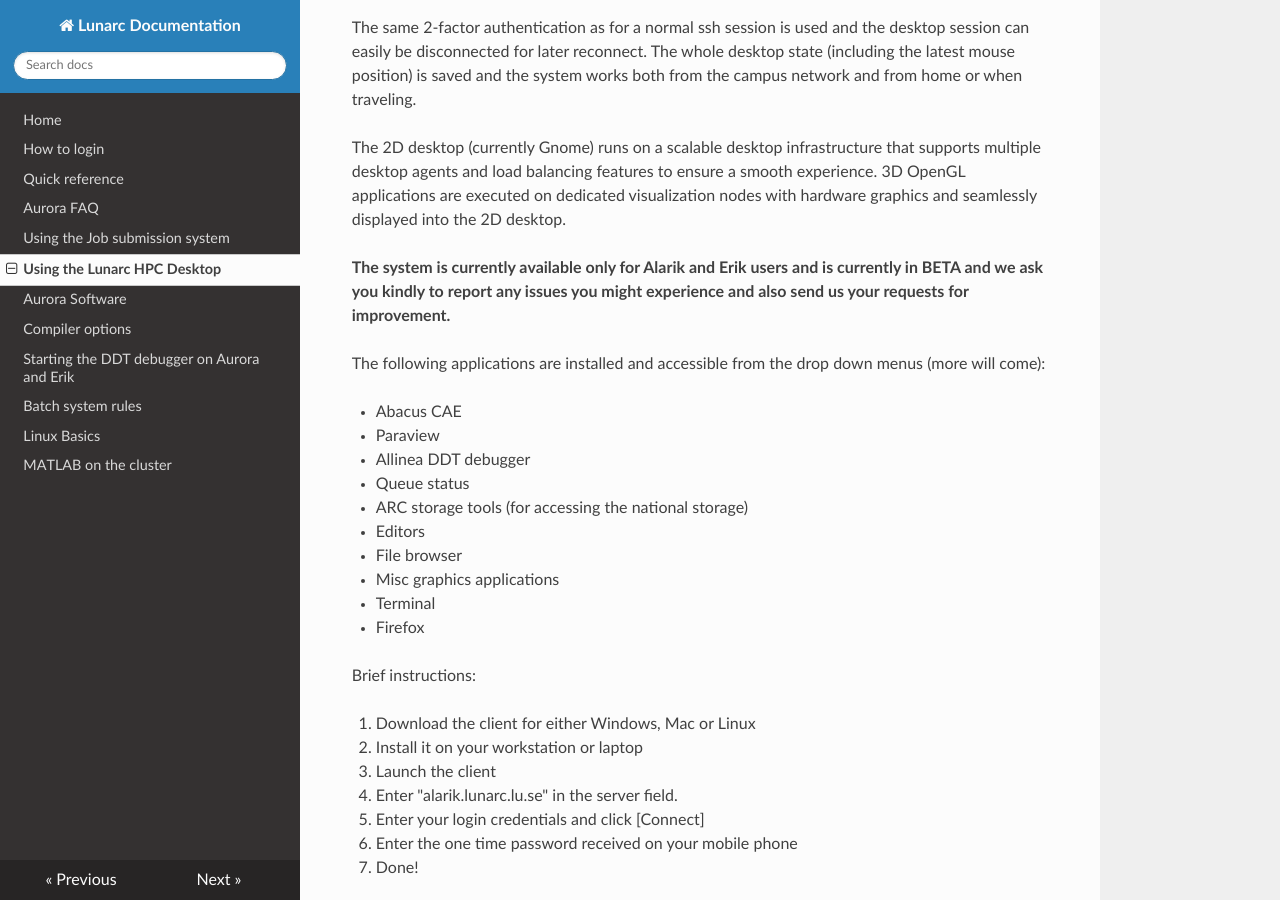
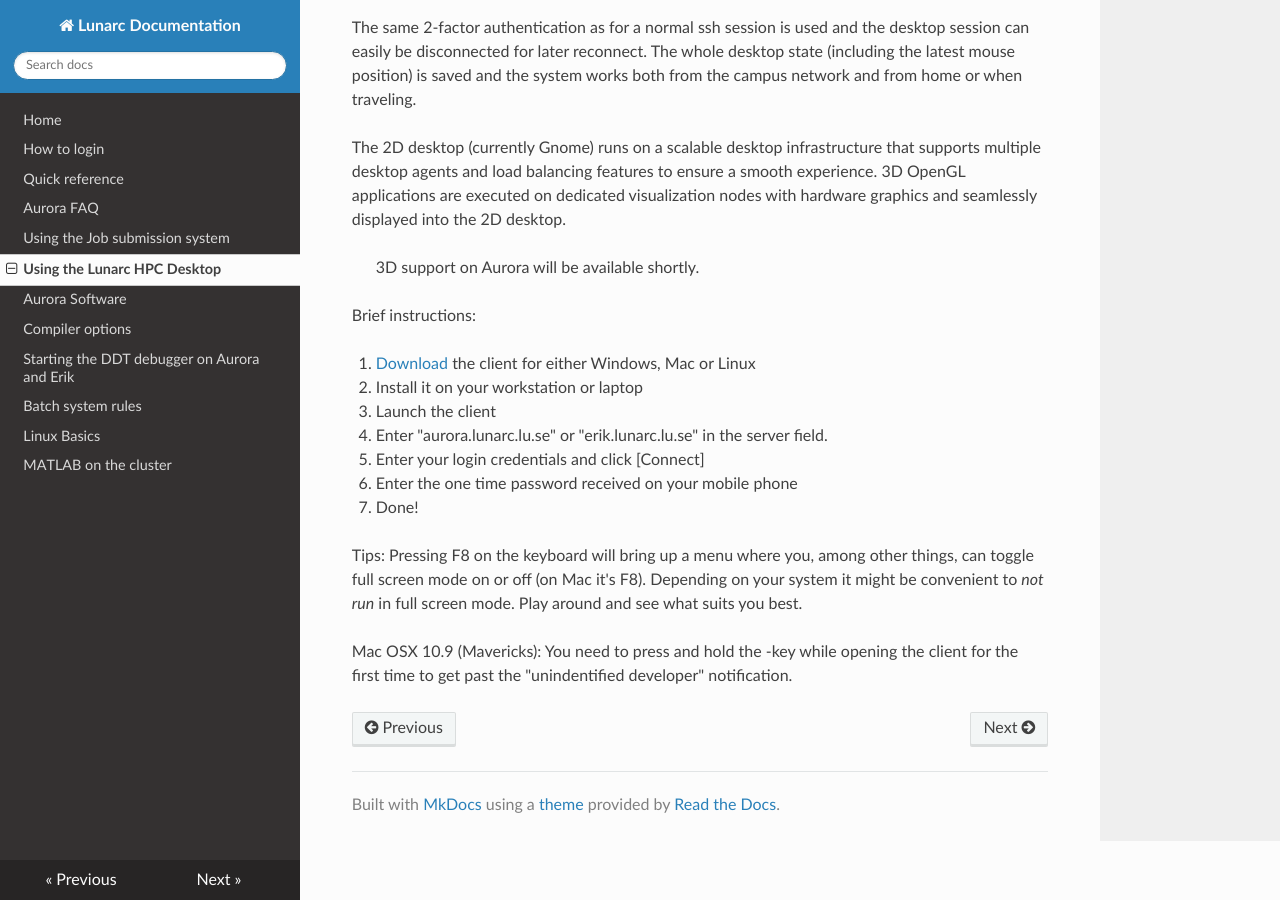
Before and after one commit to lunarc/lunarc_docs, an MkDocs documentation site: the page built from docs/using_hpc_desktop.md, in a window 1280 px wide and 900 px high, scrolled down 336 px. Built offline with MkDocs 1.6.1, drawn with Linux system fonts in a browser that asks for light colours; nearby versions of some CDN libraries; old or Windows-style settings are respelled for this version of MkDocs.

Commit message:
Updating documentation for the desktop

```diff
--- a/docs/using_hpc_desktop.md
+++ b/docs/using_hpc_desktop.md
@@ -8,8 +8,9 @@ The same 2-factor authentication as for a normal ssh session is used and the des
 
 The 2D desktop (currently Gnome) runs on a scalable desktop infrastructure that supports multiple desktop agents and load balancing features to ensure a smooth experience. 3D OpenGL applications are executed on dedicated visualization nodes with hardware graphics and seamlessly displayed into the 2D desktop.
 
-**The system is currently available only for Alarik and Erik users and is currently in BETA and we ask you kindly to report any issues you might experience and also send us your requests for improvement.**
+> 3D support on Aurora will be available shortly.
 
+<!--
 The following applications are installed and accessible from the drop down menus (more will come):
 
  * Abacus CAE
@@ -22,13 +23,14 @@ The following applications are installed and accessible from the drop down menus
  * Misc graphics applications
  * Terminal
  * Firefox
+-->
 
 Brief instructions:
 
- 1. Download the client for either Windows, Mac or Linux
+ 1. [Download](https://www.cendio.com/thinlinc/download "Download") the client for either Windows, Mac or Linux
  1. Install it on your workstation or laptop
  1. Launch the client
- 1. Enter "alarik.lunarc.lu.se" in the server field.
+ 1. Enter "aurora.lunarc.lu.se" or "erik.lunarc.lu.se" in the server field.
  1. Enter your login credentials and click [Connect]
  1. Enter the one time password received on your mobile phone
  1. Done!
```
